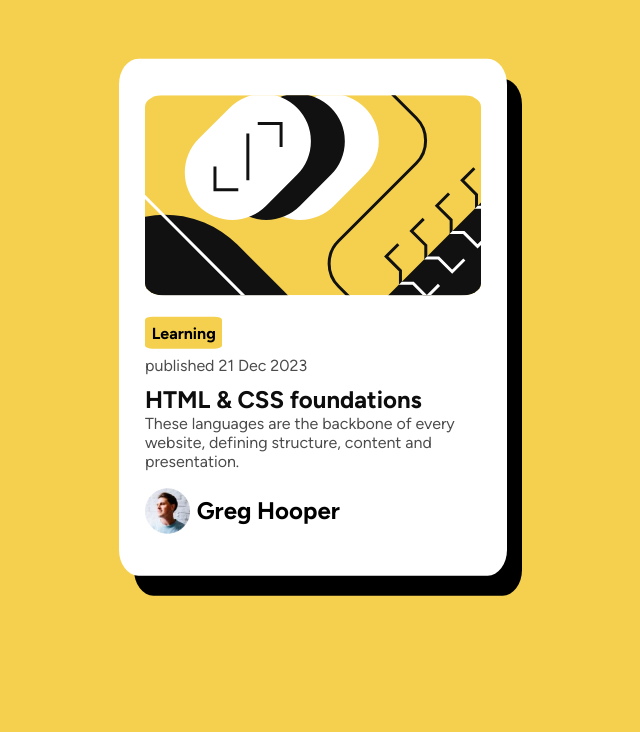
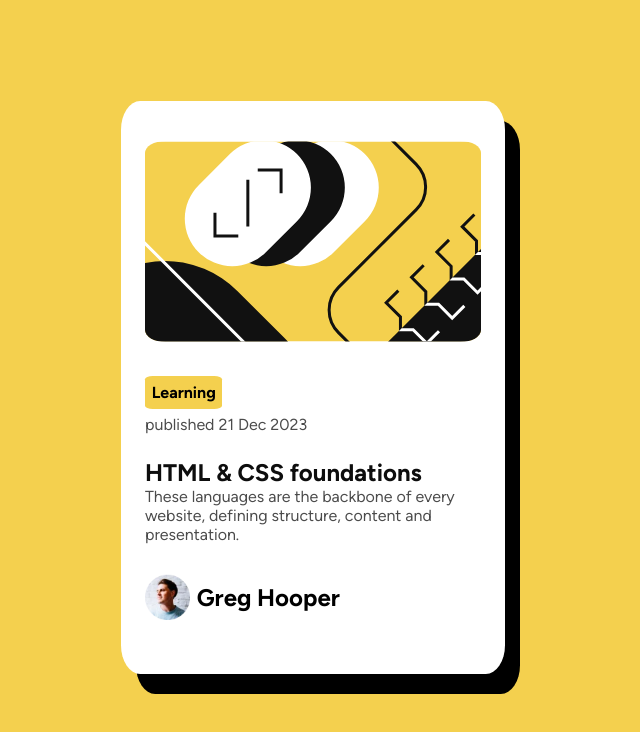
Before and after one commit to Endy1381/blog-preview, a plain HTML site: page index.html in a window 1280 px wide. Shown: the whole page, without its empty margins (327-967 px from the left). Drawn offline with Linux system fonts and the light colour scheme.

Commit message:
Update style.css
tried to make it center

```diff
--- a/css/style.css
+++ b/css/style.css
@@ -15,9 +15,13 @@ p {
 
 body {
     background-color: hsl(47, 88%, 63%);
-    font-family: Figtree;
+    font-family: 'Figtree';
+    display: flex;
+    justify-content: center;
+    align-items: center;
+    height: 100vh; /* This ensures the body covers the entire viewport height */
+}
 
-}
 
 a {
     color: rgb(13, 13, 13);
@@ -30,15 +34,15 @@ a:active {
 .main {
     display: flex;
     justify-content: center;
-    text-align: center;
     align-items: center;
-    transform: translateY(4%);
+    padding: px;
 }
+
 .smain {
     margin: 0%;
     display: inline-block;
     background-color: white;
-    padding: 2%;
+    padding: 7%;
     border-radius: 5%;
     box-shadow: 15px 20px;
 
@@ -70,8 +74,9 @@ a:active {
     border-radius: 6%;
 }
 div {
-    margin-bottom: 3%;
-    margin-top: 3%;
+    padding: %;
+    margin-bottom: 7%;
+    margin-top: 5%;
 }
 
 @media only screen and (max-width: 600px) {
```
